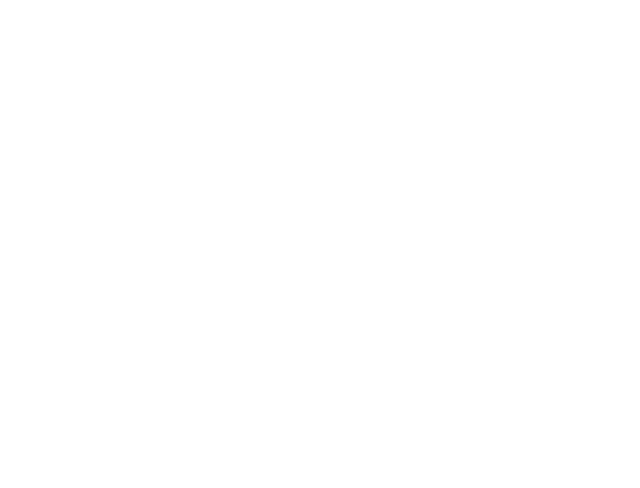
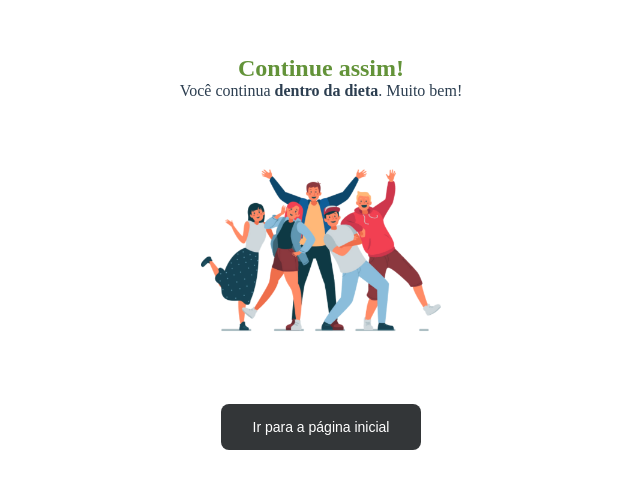
Before and after one commit to GustavoMKarnopp/app-diet-vue, a Vue app: page /feedback in a window 1280 px wide. Shown: the part 170-658 px from the top of the page, without its empty margins (319-959 px from the left). Built offline with nearby package versions, Linux system fonts and the light colour scheme.

Commit message:
Criando Feedback

```diff
--- /dev/null
+++ b/src/components/Feedback/Feedback-success.vue
@@ -0,0 +1,48 @@
+<!-- eslint-disable max-len -->
+<template>
+  <div style="justify-content:center; display:flex; align-items:center; flex-direction: column; height: 100vh;">
+    <div>
+      <h2 style="color:#639339; margin-bottom:0px">Continue assim!</h2>
+      <span>Você continua <b>dentro da dieta</b>. Muito bem!</span>
+    </div>
+    <!-- <div>
+      <h2 style="color:#BF3B44; margin-bottom:0px">Que pena!</h2>
+      <span>Você <b>saiu da dieta</b> dessa vez, mas continue se esforçando e não  desista!</span>
+    </div> -->
+    <div class="img-feedback">
+      <img width="300" src="../../assets/img-feedback/feliz.png" alt="">
+    </div>
+    <!-- <div class="img-feedback">
+      <img src="../../assets/img-feedback/triste.png" alt="">
+    </div> -->
+    <div>
+      <button class="button-feedback">
+        Ir para a página inicial
+      </button>
+    </div>
+  </div>
+</template>
+<style>
+.img-feedback{
+  display: flex;
+  align-items: center;
+  justify-content: center;
+}
+.button-feedback {
+  background-color: #333638; /* Cor de fundo verde */
+  color: white; /* Cor do texto */
+  padding: 15px 32px; /* Espaçamento interno */
+  text-align: center; /* Alinhamento do texto */
+  text-decoration: none; /* Remover sublinhados */
+  display: inline-block; /* Tipo de exibição */
+  font-size: 14px; /* Tamanho da fonte */
+  margin: 4px 2px; /* Margem externa */
+  cursor: pointer; /* Forma do cursor */
+  border: none; /* Remover bordas */
+  border-radius: 8px; /* Bordas arredondadas */
+}
+
+.button-feedback:hover {
+  background-color: #333638; /* Cor de fundo ao passar o mouse */
+}
+</style>
--- a/src/components/Registro/Registro-header-dieta.vue
+++ b/src/components/Registro/Registro-header-dieta.vue
@@ -22,7 +22,7 @@
   justify-content: space-between;
   flex-direction: row;
 
-  padding: 30px;
+  padding: 15px;
 
 }
 .colorEstatisticasRegister{
--- a/src/components/Registro/Registro-inputs.vue
+++ b/src/components/Registro/Registro-inputs.vue
@@ -24,7 +24,7 @@
       </div>
       <div class="question">
         <div class="txt-dentro">
-          <span>Esta dentro da dieta?</span>
+          <strong>Esta dentro da dieta?</strong>
         </div>
         <div class="resp-question">
           <div class="btn-sim">
@@ -56,8 +56,8 @@
 }
 label{
   text-align: justify;
+  font-weight: bold;
 }
-
 
 .nome{
   display: flex;
--- a/src/router/index.js
+++ b/src/router/index.js
@@ -60,6 +60,24 @@
       },
     ],
   },
+  {
+    path: '/feedback',
+    component: Layout,
+    props: {
+      color: 'transparent',
+      absolute: true,
+    },
+    children: [
+      {
+        name: 'Feedback',
+        path: '',
+        component: () => import('../views/Feedback.vue'),
+        meta: {
+          requiresAuth: false, // Esta nao rota requer autenticação
+        },
+      },
+    ],
+  },
 ];
 
 const router = new VueRouter({
--- /dev/null
+++ b/src/views/Feedback.vue
@@ -0,0 +1,14 @@
+<template>
+  <div>
+    <FeedBackForm></FeedBackForm>
+  </div>
+</template>
+<script>
+export default{
+  name: 'Feedback',
+  components: {
+    // eslint-disable-next-line import/extensions
+    FeedBackForm: () => import('../components/Feedback/Feedback-success.vue'),
+  },
+};
+</script>
```
Also changed, not shown: src/assets/img-feedback/feliz.png (added), src/assets/img-feedback/triste.png (added).
